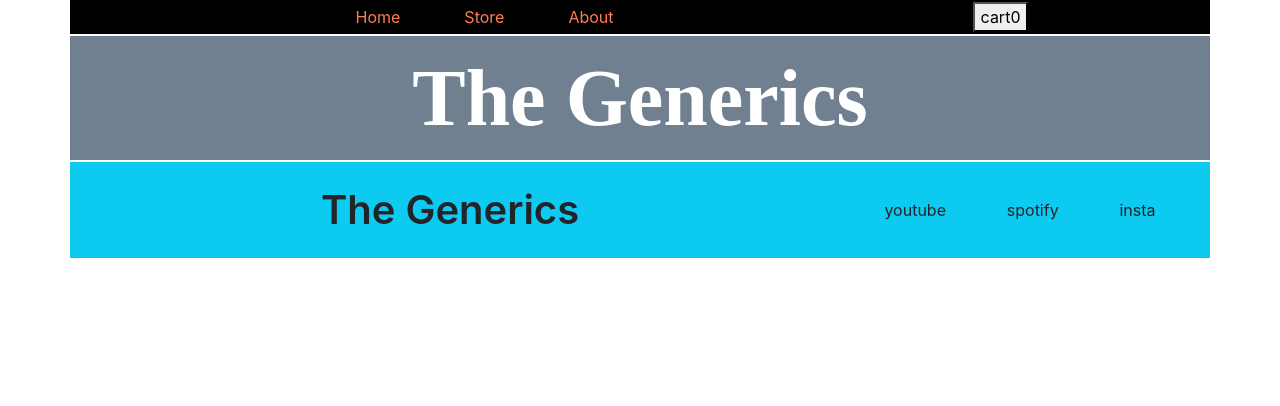
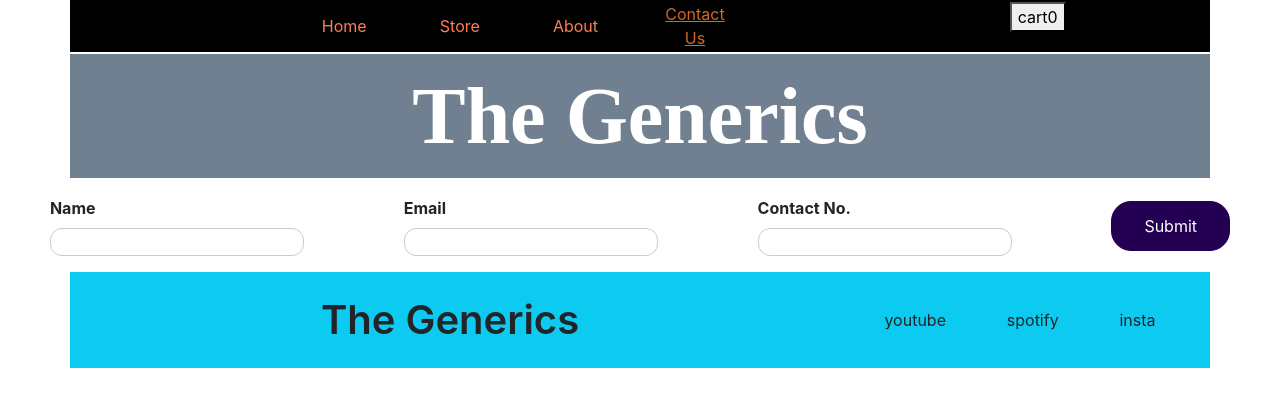
Before and after one commit to dasushan/e-commerce-website, a React (Create React App) app: page /contact-us in a window 1280 px wide. Shown: the top 406 px of the page. Built offline with nearby package versions, Linux system fonts and the light colour scheme.

Commit message:
adding routing for contact-us page

```diff
--- a/src/App.js
+++ b/src/App.js
@@ -9,6 +9,7 @@ import Footer from './components/Footer/Footer';
 import CartProvider from './store/CartProvider';
 import About from './pages/About';
 import Home from './pages/Home';
+import Contact from './pages/ContactUs';
 
 function App() {
   const [cartIsShown, setCartIsShown] = useState(false);
@@ -27,6 +28,7 @@ function App() {
           <Route path='/about' element={<About/>}/>
           <Route path='/store' element={<AvailableProduct/>}/>
           <Route path='/home' element={<Home/>}/>
+          <Route path='/contact-us' element={<Contact/>}/>
         </Routes>
 
 
--- a/src/components/Header/Header.js
+++ b/src/components/Header/Header.js
@@ -36,6 +36,14 @@ const Header = (props) => {
               About
             </NavLink>
           </div>
+          <div className="col">
+            <NavLink
+              to="/contact-us"
+              className={({ isActive }) => (isActive ? 'active' : undefined)}
+            >
+              Contact Us
+            </NavLink>
+          </div>
         </div>
         <div className="row">
           <div className="col">
--- /dev/null
+++ b/src/pages/ContactUs.css
@@ -0,0 +1,45 @@
+.control {
+  margin: 1rem 0;
+}
+
+.control label {
+  display: block;
+  font-weight: bold;
+  margin-bottom: 0.5rem;
+  text-align: left;
+}
+
+.control input {
+  display: block;
+  width: 100%;
+  font: inherit;
+  padding: 0.2 rem;
+  border-radius: 12px;
+  border: 1px solid #ccc;
+
+}
+
+.control input:focus,
+.control textarea:focus {
+  outline: none;
+  border-color: #230052;
+}
+.control-btn {
+    font: inherit;
+    cursor: pointer;
+    background: #230052;
+    border: 1px solid #230052;
+    color: white;
+    padding: 0.75rem 2rem;
+    border-radius: 20px;
+  }
+
+  .control-btn:focus {
+    outline: none;
+  }
+
+  .control-btn:hover,
+  .control-btn:focus:active {
+    background-color: #460897;
+    border-color: #460897;
+  }
--- /dev/null
+++ b/src/pages/ContactUs.js
@@ -0,0 +1,49 @@
+import React, {useRef} from 'react'
+import "./ContactUs.css"
+const Contact = () => {
+    const nameRef = useRef('');
+    const emailRef = useRef('');
+    const numberRef = useRef('');
+
+    async function submitHandler(event) {
+        event.preventDefault();
+
+        const info = {
+            name : nameRef.current.value,
+            email : emailRef.current.value,
+            number: numberRef.current.value
+        }
+        const response = await fetch(
+            'https://react-backend-app-f330f-default-rtdb.asia-southeast1.firebasedatabase.app/infos.json',
+            {
+              method: 'POST',
+              body: JSON.stringify(info),
+              headers: {
+                'Content-Type': 'application/json',
+              },
+            }
+          );
+
+          const data = await response.json();
+          console.log(data);
+    }
+    return(
+        <form onSubmit={submitHandler} className='d-flex  align-items-center justify-content-around '>
+            <div className='control'>
+                <label htmlFor='name'>Name</label>
+                <input type='text' id='name' ref={nameRef}></input>
+            </div>
+            <div className='control'>
+                <label htmlFor='email'>Email</label>
+                <input type='text' id='email' ref={emailRef}></input>
+            </div>
+            <div className='control'>
+                <label htmlFor='number'>Contact No.</label>
+                <input type='number' id='number' ref={numberRef}></input>
+            </div>
+            <button className='control-btn'>Submit</button>
+        </form>
+    )
+}
+
+export default Contact;
--- a/src/pages/Home.js
+++ b/src/pages/Home.js
@@ -7,7 +7,7 @@ const Home = () => {
       <div className="container-lg d-flex justify-content-center p-4 bg-secondary mb-4">
         <div className="fs-5 text-white border border-white px-3 py-2">Get our Latest Album</div>
       </div>
-      <div className="container-lg">
+      <div className="container-lg min-vh-100">
         <ul className="list-group list-group-flush">
             <li className="list-group-item d-flex justify-content-around align-items-center mb-2 border-2 border-bottom border-dark">
                 <div>JUL16</div>
```
